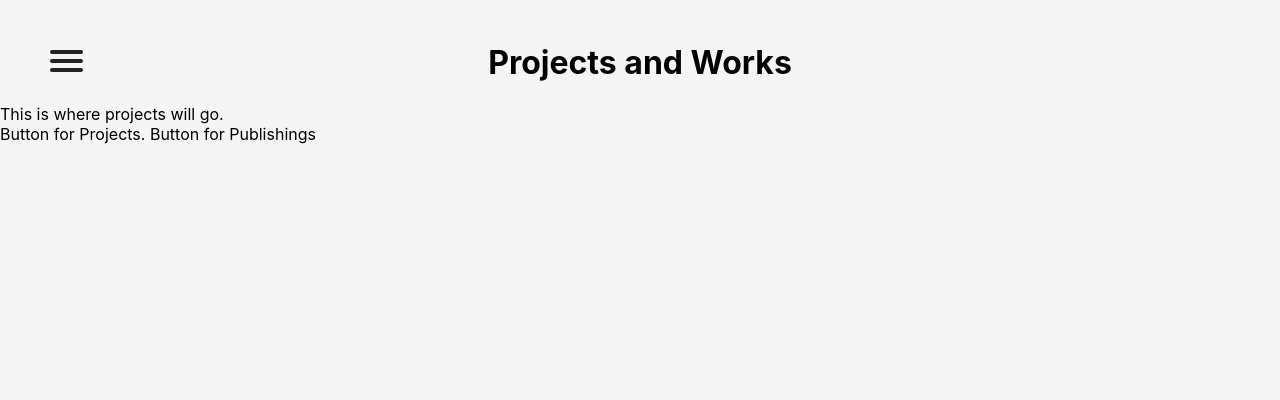
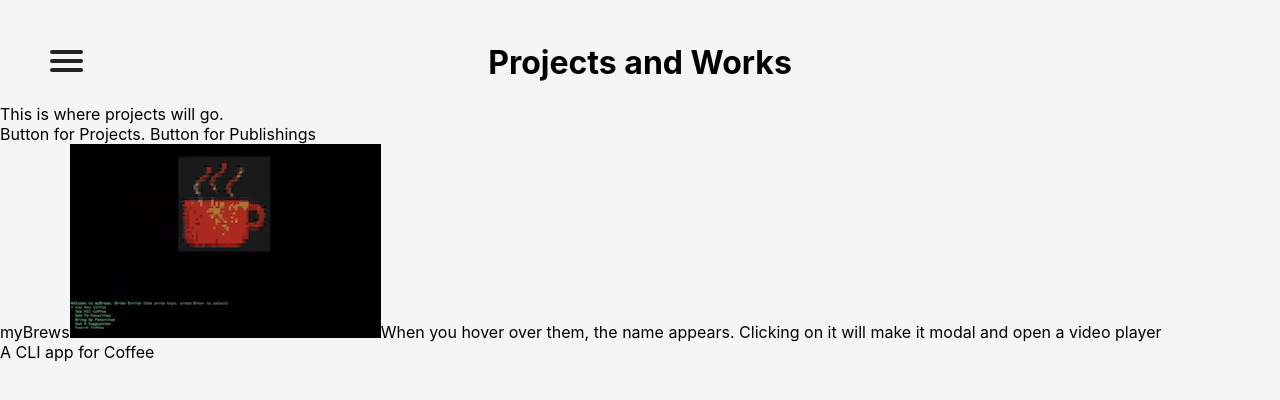
Before and after one commit to Bcdirito/github.bcdirito.io, a React (Create React App) app: page /projects in a window 1280 px wide. Shown: the top 400 px of the page. Built offline with nearby package versions, Linux system fonts and the light colour scheme.

Commit message:
adding content

```diff
--- a/src/components/Contact.js
+++ b/src/components/Contact.js
@@ -13,7 +13,8 @@ export default class Contact extends Component {
   render() {
     return (
       <div>
-        <h1>Contact</h1>
+        <h1>Contact Info:</h1>
+          <div className="contactInfo">
             LinkedIn <a href="https://www.linkedin.com/in/brian-dirito-7a7174145/" target="_blank" rel="noopener noreferrer">here</a>
             <br/>
             Github <a href="https://github.com/Bcdirito" target="_blank" rel="noopener noreferrer">here</a>
@@ -24,6 +25,7 @@ export default class Contact extends Component {
             <br/>
             Email: <a href={`mailto:${this.state.email}`}>{this.state.email}</a>
           </div>
+      </div>
     )
   }
 }
--- a/src/components/ProjectCard.js
+++ b/src/components/ProjectCard.js
@@ -4,11 +4,11 @@ export default class ProjectCard extends Component {
   render() {
     return (
       <div>
-        Project cards will have a video demo image.
-        Above the image is the title of the project
+        {this.props.name}
+        <img src={this.props.card} alt="projectImage"/>
         When you hover over them, the name appears.
         Clicking on it will make it modal and open a video player
-        Underneath will be a one sentence description
+        {this.props.description}
       </div>
     )
   }
--- a/src/components/ProjectContainer.js
+++ b/src/components/ProjectContainer.js
@@ -1,4 +1,6 @@
 import React, { Component } from 'react'
+import ProjectCard from "./ProjectCard"
+import myBrewsCard from "../media/myBrews_card.jpg"
 
 export default class ProjectContainer extends Component {
   render() {
@@ -9,6 +11,9 @@ export default class ProjectContainer extends Component {
           This is where projects will go.
           <br/>
           Button for Projects. Button for Publishings
+          <br></br>
+          <ProjectCard name="myBrews"card={myBrewsCard}/>
+          A CLI app for Coffee
         </div>
       </div>
     )
--- a/src/css/menu.css
+++ b/src/css/menu.css
@@ -110,8 +110,8 @@
 {
   position: absolute;
   width: 125px;
-  height: 100vh;
-  margin: -100px 0 0 -50px;
+  /* height: 100vh; */
+  margin: -100px -50px;
   padding: 50px;
   padding-top: 125px;
 
```
Also changed, not shown: src/media/myBrews_card.jpg (added). Lines whose indentation alone changed are shown as unchanged.
